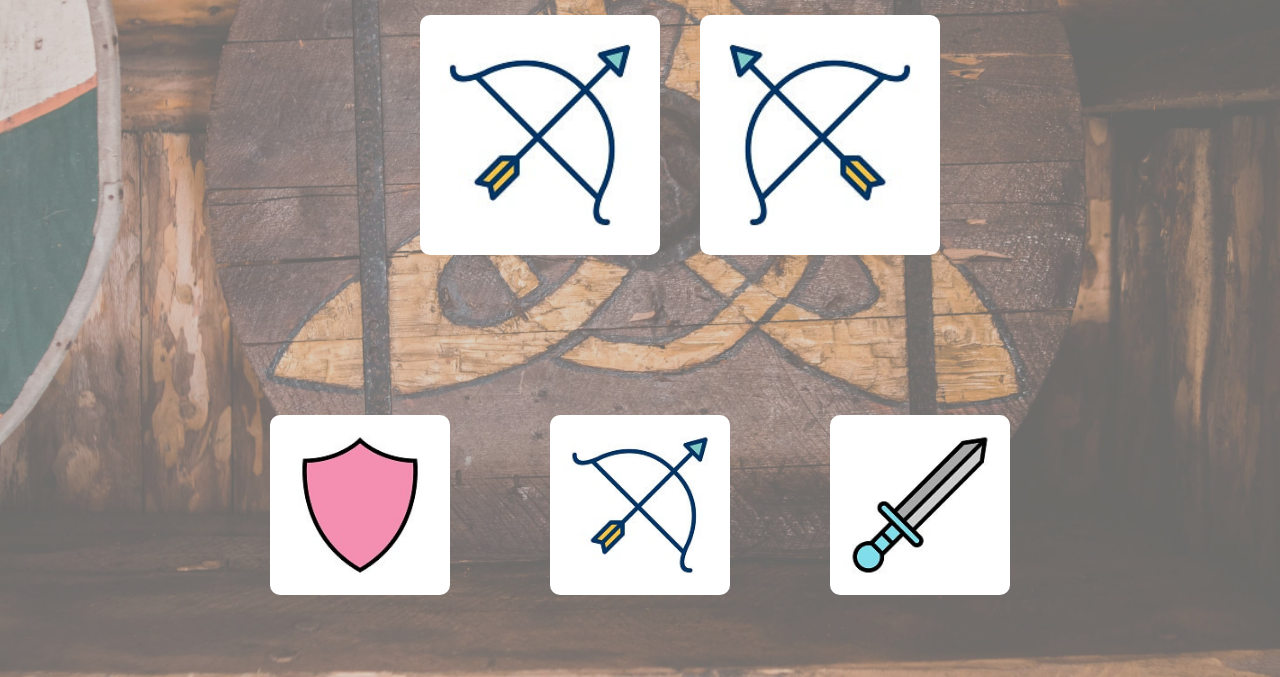
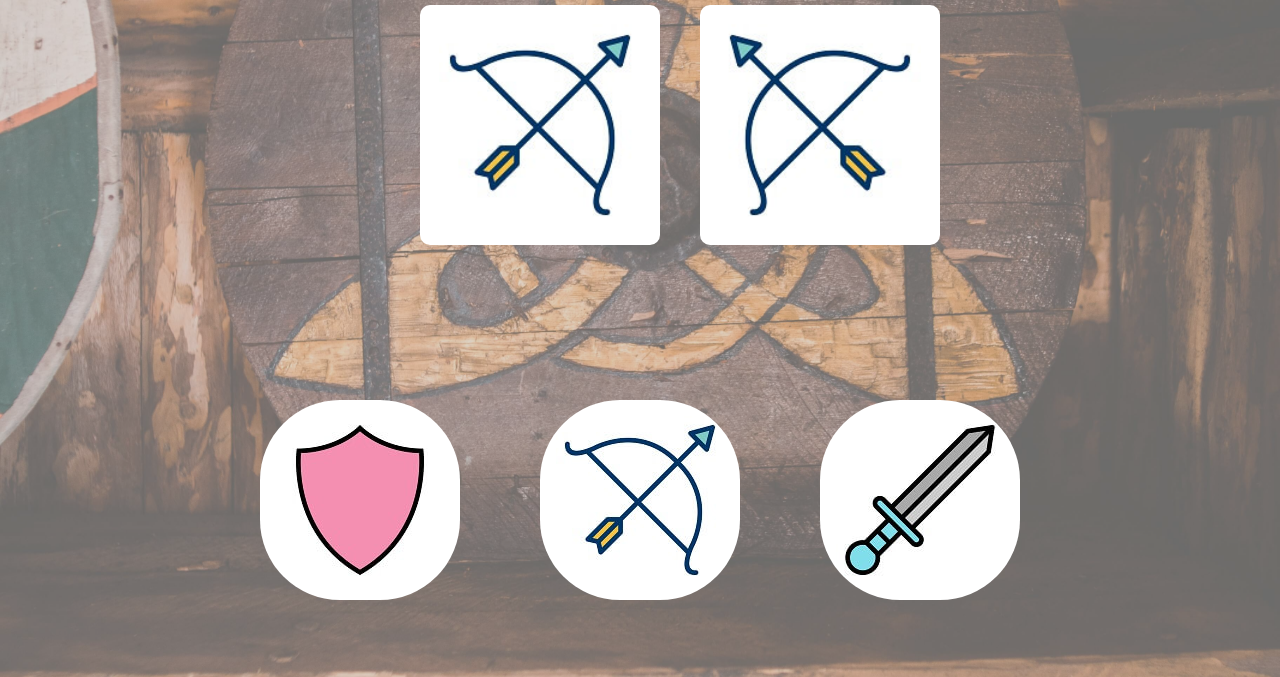
Before and after one commit to AuroraStorm-sw/Portfolio-project-2, a plain HTML site: page index.html in a window 1280 px wide. Both pictures are taken after a click on the button "Step onto the battlefield". Shown: the part 195-872 px from the top of the page. Drawn offline with Linux system fonts and the light colour scheme; a web font is replaced by a local one.

Commit message:
Changed the radius of the game buttons to separate them from the in-hand images

```diff
--- a/assets/script.js
+++ b/assets/script.js
@@ -1,3 +1,4 @@
+
 let warriorScore = 0;
 let computerScore = 0;
 const warriorPoint = document.getElementById('warrior-score');
--- a/assets/style.css
+++ b/assets/style.css
@@ -144,9 +144,9 @@ button:hover {
 }
 
 .options img {
-    width: 90%;
+    width: 100%;
 
-    border-radius: 10px;
+    border-radius: 40%;
 }
 
 .options button {
```
